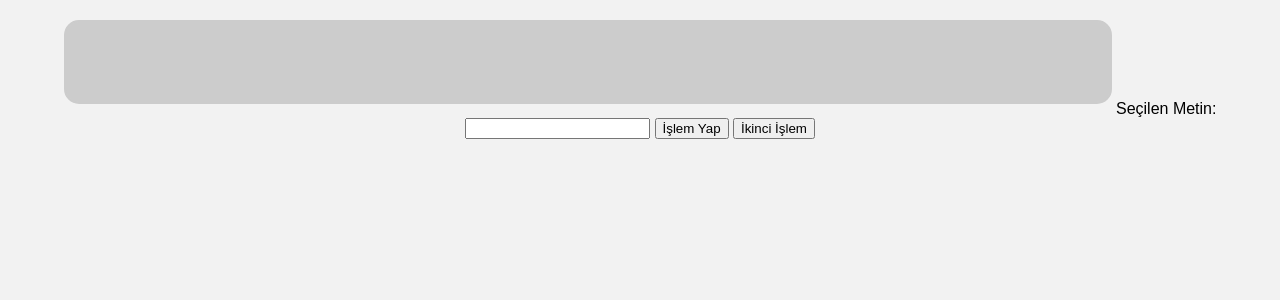
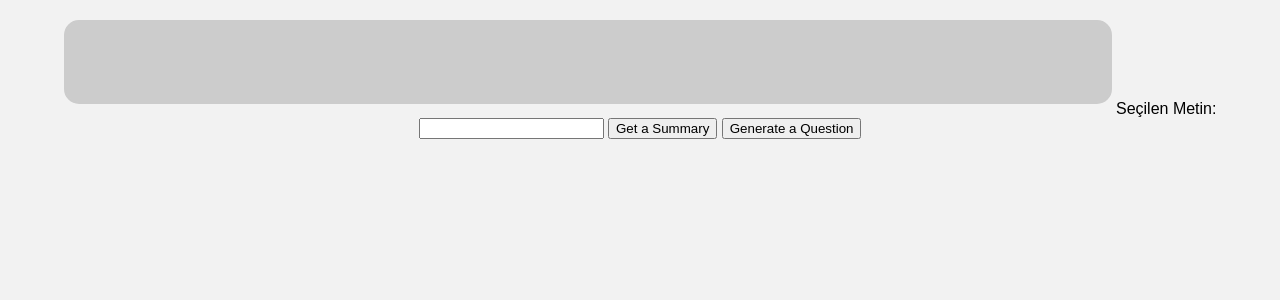
Before and after one commit to EmirKosekul/text_summarization_with_flask, a Flask app: page / in a window 1280 px wide. Shown: the top 300 px of the page. Run offline with Flask 3, Linux system fonts and the light colour scheme.

Commit message:
Summay and Quastion generate sections are usable on website.

```diff
--- a/app.py
+++ b/app.py
@@ -32,10 +32,12 @@ def index():
          #result="ilk işlem"
         elif request.form['action'] == 'second_action':
          header="A question for you!"
-         random_number = random.randint(1, 5)
-         generated_questions = question_generator(selected_text, max_length=50, num_return_sequences=1, num_beams=5, early_stopping=True)
-         question=generated_questions[1]
+         random_number = random.randint(1, 3)
+         generated_questions = question_generator(selected_text, max_length=50, num_return_sequences=5, num_beams=5, early_stopping=True)
+         question=generated_questions[random_number]['generated_text']
+         #question=generated_questions[0]['generated_text']+"\n"+generated_questions[1]['generated_text']+"\n"+generated_questions[2]['generated_text']+"\n"+generated_questions[3]['generated_text']+"\n"
          result=question
+         #result="asd"
         return render_template('rightclick.html', selected_text=selected_text,main_text=main_text ,result=result, header=header)
     return render_template('rightclick.html')
 
--- a/templates/rightclick.html
+++ b/templates/rightclick.html
@@ -29,8 +29,8 @@
             cols="50">{{main_text}}</textarea>
         <label for="gosterilenMetin">Seçilen Metin:</label>
         <input type="text" id="gosterilenMetin" name="gosterilenMetin" value="{{ selected_text }}">
-        <button type="submit" name="action" value="first_action">İşlem Yap</button>
-        <button type="submit" name="action" value="second_action">İkinci İşlem</button>
+        <button type="submit" name="action" value="first_action">Get a Summary</button>
+        <button type="submit" name="action" value="second_action">Generate a Question</button>
     </form>
     {% if selected_text %}
     <p>{{header}}</p>
```
Also changed, not shown: deneme2.py (+4 -2 lines).
